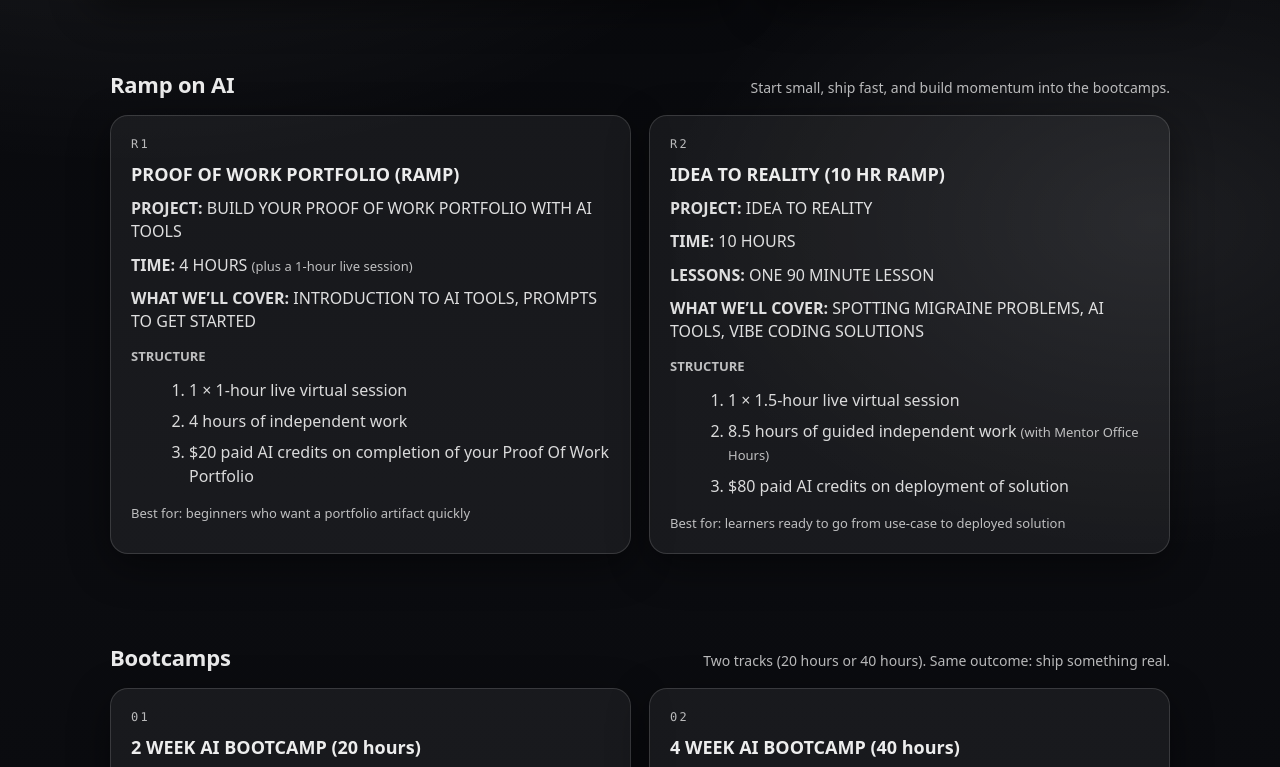
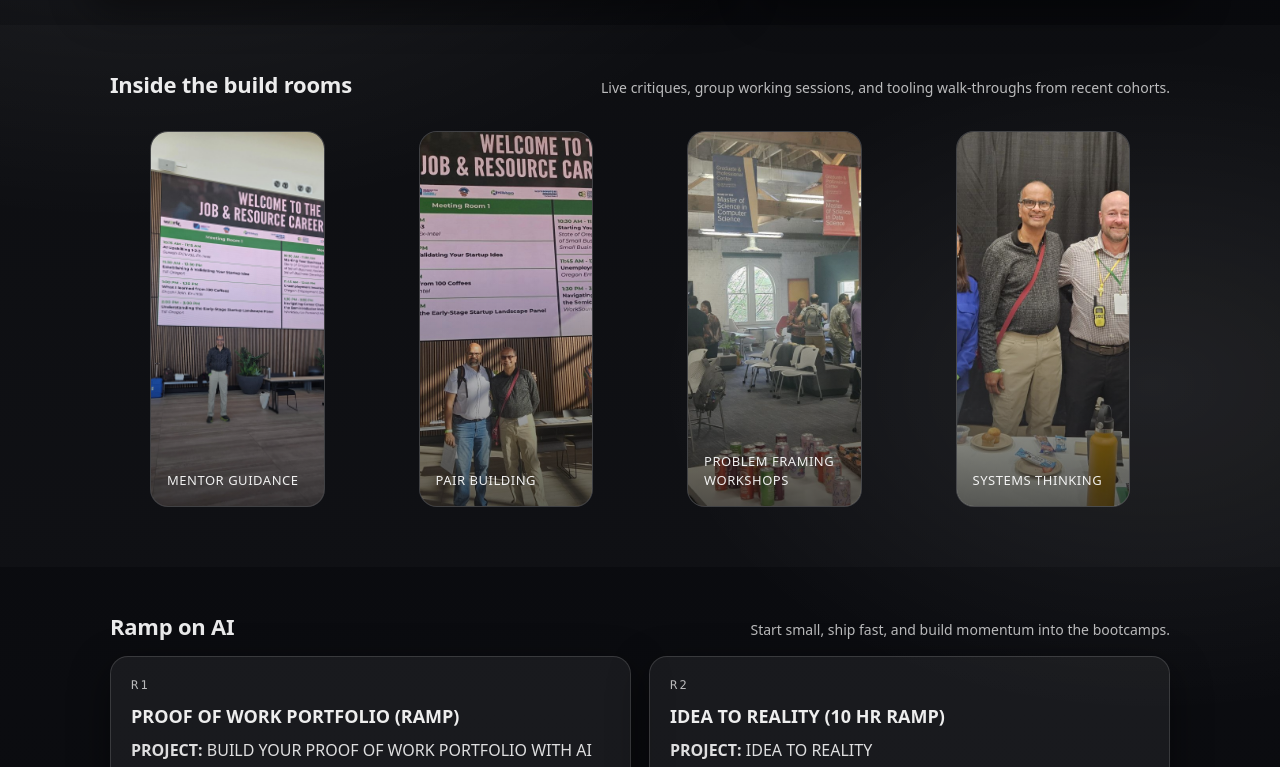
Before and after one commit to suresh-srinivas/skill-forward, a plain HTML site: page index.html in a window 1280 px wide. Shown: the part 579-1346 px from the top of the page. Drawn offline with Linux system fonts and the light colour scheme.

Commit message:
Add gallery section with cohort imagery

```diff
--- a/index.html
+++ b/index.html
@@ -194,6 +194,53 @@
     @media (max-width: 900px) {
       .grid2 { grid-template-columns: 1fr; }
     }
+    .gallery {
+      background: rgba(255,255,255,0.02);
+    }
+    .gallery-grid {
+      display: grid;
+      grid-template-columns: repeat(auto-fit, minmax(220px, 1fr));
+      gap: 14px;
+    }
+    .gallery-card {
+      position: relative;
+      border-radius: var(--radius);
+      overflow: hidden;
+      border: 1px solid var(--border);
+      background: var(--card2);
+      min-height: 220px;
+      display: flex;
+      align-items: stretch;
+      isolation: isolate;
+    }
+    .gallery-card img {
+      width: 100%;
+      height: 100%;
+      object-fit: cover;
+      filter: saturate(1.05);
+      transition: transform 180ms ease;
+    }
+    .gallery-card::after {
+      content: '';
+      position: absolute;
+      inset: 0;
+      background: linear-gradient(180deg, transparent 35%, rgba(5,6,9,0.75) 100%);
+      opacity: 0.85;
+      transition: opacity 180ms ease;
+      pointer-events: none;
+    }
+    .gallery-card figcaption {
+      position: absolute;
+      inset: auto 0 0 0;
+      padding: 16px;
+      font-size: 13px;
+      letter-spacing: 0.04em;
+      text-transform: uppercase;
+      color: rgba(255,255,255,0.92);
+      z-index: 2;
+    }
+    .gallery-card:hover img { transform: scale(1.03); }
+    .gallery-card:hover::after { opacity: 0.7; }
     .card {
       border: 1px solid var(--border);
       background: var(--card);
@@ -365,6 +412,34 @@
     </div>
   </div>
 
+
+  <section id="gallery" class="gallery">
+    <div class="container">
+      <div class="section-title">
+        <h2>Inside the build rooms</h2>
+        <div class="hint">Live critiques, group working sessions, and tooling walk-throughs from recent cohorts.</div>
+      </div>
+
+      <div class="gallery-grid" role="list">
+        <figure class="gallery-card" role="listitem">
+          <img src="assets/upskill1.jpeg" alt="Mentor guiding a participant through an AI workflow." loading="lazy" />
+          <figcaption>Mentor guidance</figcaption>
+        </figure>
+        <figure class="gallery-card" role="listitem">
+          <img src="assets/upskill2.jpeg" alt="Participants pairing around laptops to sketch solutions." loading="lazy" />
+          <figcaption>Pair building</figcaption>
+        </figure>
+        <figure class="gallery-card" role="listitem">
+          <img src="assets/workshop1.jpeg" alt="Group workshop with sticky notes mapping problem statements." loading="lazy" />
+          <figcaption>Problem framing workshops</figcaption>
+        </figure>
+        <figure class="gallery-card" role="listitem">
+          <img src="assets/worksystems.jpeg" alt="Whiteboard mapping deployment and automation workflows." loading="lazy" />
+          <figcaption>Systems thinking</figcaption>
+        </figure>
+      </div>
+    </div>
+  </section>
 
   <section id="ramp">
     <div class="container">
```
Also changed, not shown: assets/upskill1.jpeg (added), assets/upskill2.jpeg (added), assets/workshop1.jpeg (added), assets/worksystems.jpeg (added).
